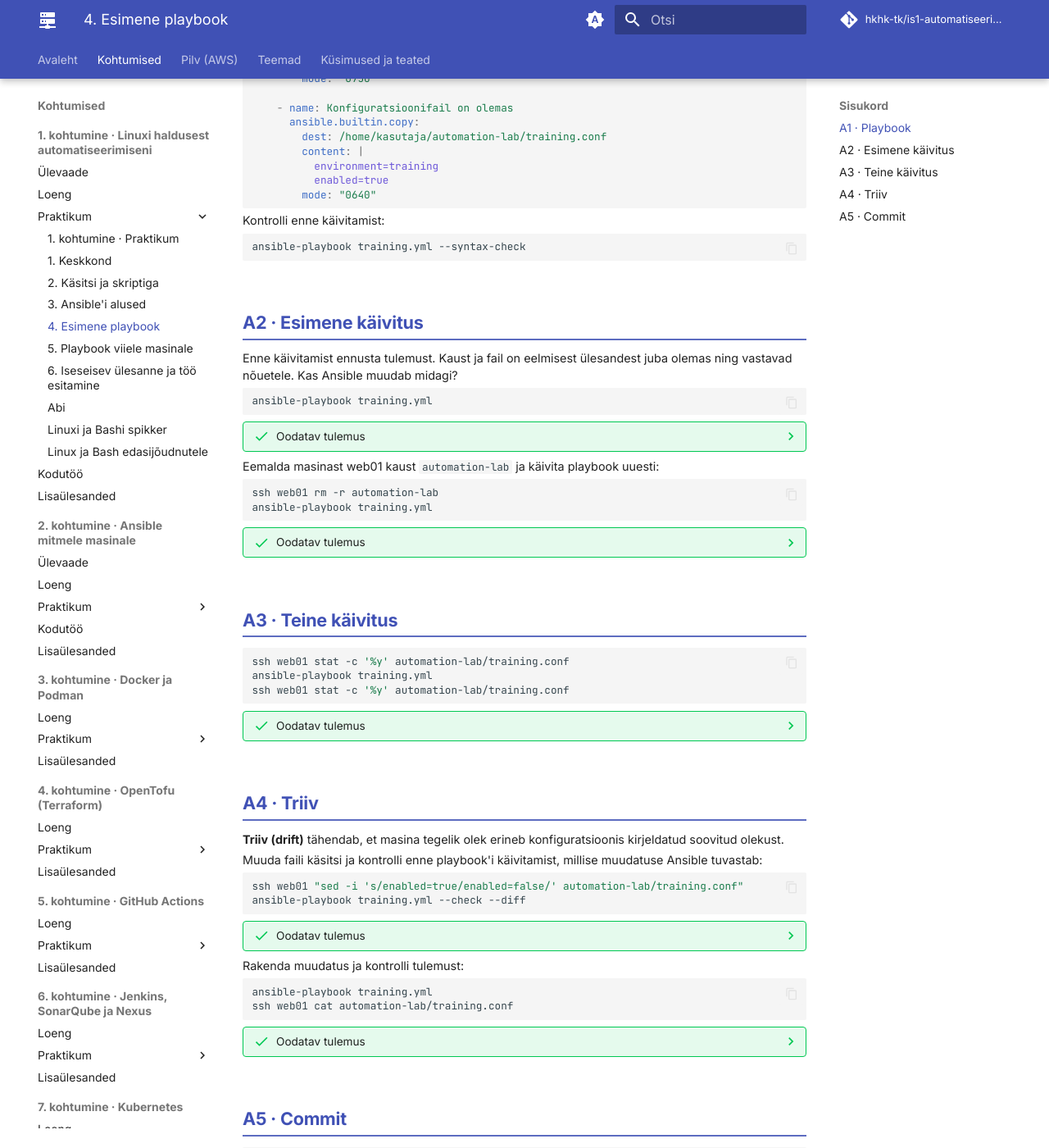
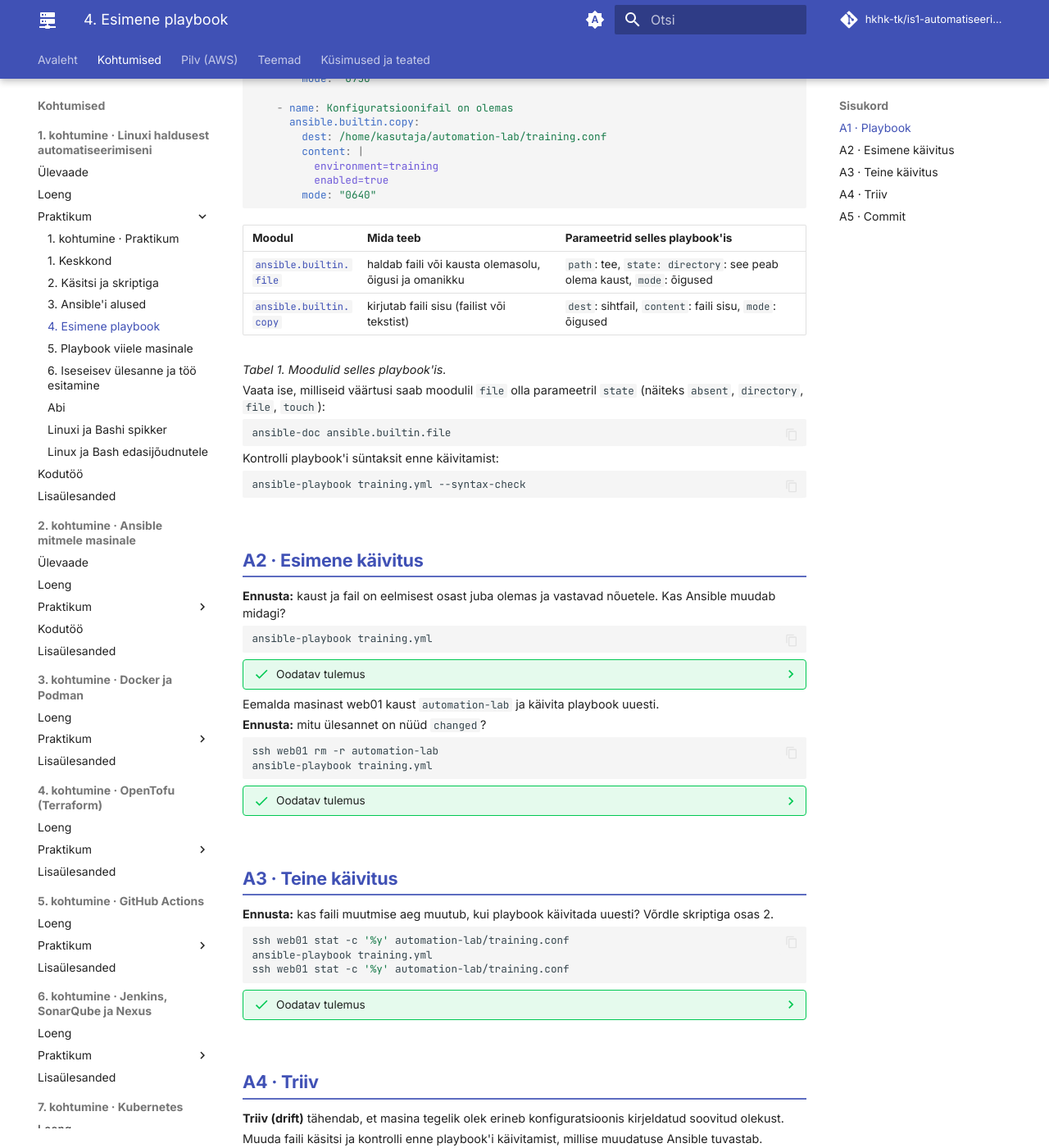
Before and after one commit to hkhk-tk/is1-automatiseerimine, an MkDocs documentation site: the page built from docs/k01/lab-4-playbook.md, in a window 1280 px wide and 1400 px high, scrolled down 418 px. Shown: the whole window at 82% size. Built offline with MkDocs 1.6.1 and Material for MkDocs 9.7.7, drawn with Linux system fonts in a browser that asks for light colours; comment, search, counter and statistics services are not loaded; some of the changed text lies outside the part shown.

Commit message:
K1 praktikumid: moodulite tabelid ja ansible-doc; Ennusta-küsimused (mõtlemine nähtavaks)

````diff
--- a/docs/k01/lab-4-playbook.md
+++ b/docs/k01/lab-4-playbook.md
@@ -31,7 +31,20 @@ Loo fail `training.yml`. Kasuta taandeks tühikuid, mitte tabulaatorit:
         mode: "0640"
 ```
 
-Kontrolli enne käivitamist:
+| Moodul | Mida teeb | Parameetrid selles playbook'is |
+|---|---|---|
+| [`ansible.builtin.file`](https://docs.ansible.com/projects/ansible/latest/collections/ansible/builtin/file_module.html) | haldab faili või kausta olemasolu, õigusi ja omanikku | `path`: tee, `state: directory`: see peab olema kaust, `mode`: õigused |
+| [`ansible.builtin.copy`](https://docs.ansible.com/projects/ansible/latest/collections/ansible/builtin/copy_module.html) | kirjutab faili sisu (failist või tekstist) | `dest`: sihtfail, `content`: faili sisu, `mode`: õigused |
+
+*Tabel 1. Moodulid selles playbook'is.*
+
+Vaata ise, milliseid väärtusi saab moodulil `file` olla parameetril `state` (näiteks `absent`, `directory`, `file`, `touch`):
+
+```bash
+ansible-doc ansible.builtin.file
+```
+
+Kontrolli playbook'i süntaksit enne käivitamist:
 
 ```bash
 ansible-playbook training.yml --syntax-check
@@ -39,7 +52,7 @@ ansible-playbook training.yml --syntax-check
 
 ## A2 · Esimene käivitus
 
-Enne käivitamist ennusta tulemust. Kaust ja fail on eelmisest ülesandest juba olemas ning vastavad nõuetele. Kas Ansible muudab midagi?
+**Ennusta:** kaust ja fail on eelmisest osast juba olemas ja vastavad nõuetele. Kas Ansible muudab midagi?
 
 ```bash
 ansible-playbook training.yml
@@ -49,7 +62,9 @@ ansible-playbook training.yml
 
     Mõlema ülesande olek on `ok` ja kokkuvõttes on `changed=0`. Ansible võrdles soovitud olekut masina tegeliku olekuga ega leidnud erinevust.
 
-Eemalda masinast web01 kaust `automation-lab` ja käivita playbook uuesti:
+Eemalda masinast web01 kaust `automation-lab` ja käivita playbook uuesti.
+
+**Ennusta:** mitu ülesannet on nüüd `changed`?
 
 ```bash
 ssh web01 rm -r automation-lab
@@ -73,6 +88,8 @@ ansible-playbook training.yml
 
 ## A3 · Teine käivitus
 
+**Ennusta:** kas faili muutmise aeg muutub, kui playbook käivitada uuesti? Võrdle skriptiga osas 2.
+
 ```bash
 ssh web01 stat -c '%y' automation-lab/training.conf
 ansible-playbook training.yml
@@ -87,7 +104,9 @@ ssh web01 stat -c '%y' automation-lab/training.conf
 
 **Triiv (drift)** tähendab, et masina tegelik olek erineb konfiguratsioonis kirjeldatud soovitud olekust.
 
-Muuda faili käsitsi ja kontrolli enne playbook'i käivitamist, millise muudatuse Ansible tuvastab:
+Muuda faili käsitsi ja kontrolli enne playbook'i käivitamist, millise muudatuse Ansible tuvastab.
+
+**Ennusta:** mida näitab `--check --diff` ja kas fail masinas muutub?
 
 ```bash
 ssh web01 "sed -i 's/enabled=true/enabled=false/' automation-lab/training.conf"
````
Also changed, not shown: docs/k01/lab-2-kasitsi.md (+4 -2 lines), docs/k01/lab-3-ansible-alused.md (+20 -1 lines), docs/k01/lab-5-parem-playbook.md (+19 -1 lines), docs/k01/lab-6-esitamine.md (+2 -0 lines), docs/k01/lab.md (+2 -0 lines).
